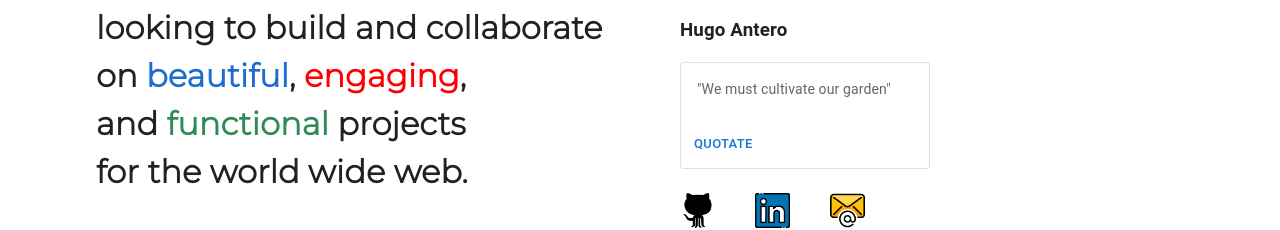
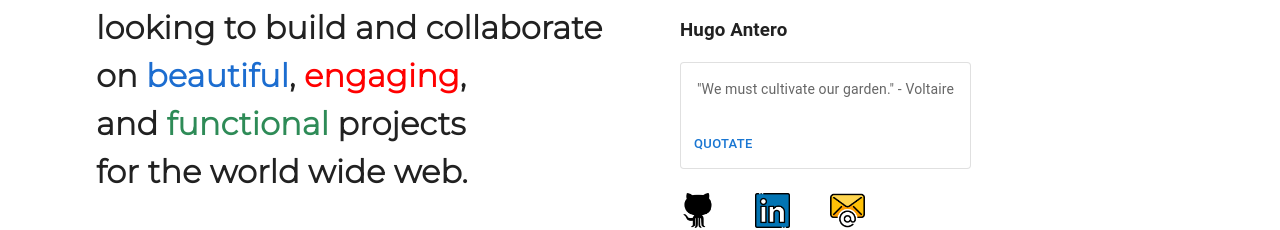
Before and after one commit to vntero/vntero-dot-com, a React (Create React App) app: page / in a window 1280 px wide. Shown: the part 172-402 px from the top of the page. Built offline with nearby package versions, Linux system fonts and the light colour scheme.

Commit message:
adds useState to quotate, adds a 4 quotes too

```diff
--- a/src/components/About.jsx
+++ b/src/components/About.jsx
@@ -1,11 +1,35 @@
 import Avatar from '@mui/material/Avatar'
-import * as React from 'react'
+import React, { useState } from 'react'
 import Card from '@mui/material/Card'
 import { Container, Grid, Box, Typography, Stack, CardMedia, CardContent, CardActions, Button, Chip } from '@mui/material'
 import Balancer from 'react-wrap-balancer'
-import { card, DemoPaper } from './Helpers'
+import { quotes, DemoPaper } from './Helpers'
 
 function About() {
+  const [quoteIndex, setQuoteIndex] = useState(0)
+
+  const handleQuotateClick = () => {
+      let newIndex
+
+      do {
+        newIndex = Math.floor(Math.random() * quotes.length)
+      } while (newIndex === quoteIndex)
+      setQuoteIndex(newIndex)
+    }
+
+    const card = (
+      <React.Fragment>
+        <CardContent>
+          <Typography sx={{ fontSize: 14 }} color="text.secondary" gutterBottom>
+            {quotes[quoteIndex]}
+          </Typography>
+        </CardContent>
+        <CardActions>
+          <Button size='small' onClick={handleQuotateClick}>Quotate</Button>
+        </CardActions>
+      </React.Fragment>
+    )
+
     return (
       <Container>
           {/* Introduction */}
--- a/src/components/Helpers.jsx
+++ b/src/components/Helpers.jsx
@@ -3,18 +3,12 @@ import { Typography, CardActions, Button, Paper } from '@mui/material'
 import CardContent from '@mui/material/CardContent'
 import { styled } from '@mui/material/styles'
 
-export const card = (
-  <React.Fragment>
-    <CardContent>
-      <Typography sx={{ fontSize: 14 }} color="text.secondary" gutterBottom>
-        "We must cultivate our garden"
-      </Typography>
-    </CardContent>
-    <CardActions>
-      <Button size='small'>Quotate</Button>
-    </CardActions>
-  </React.Fragment>
-)
+export const quotes = [
+  '"We must cultivate our garden." - Voltaire',
+  '"We realize it best when we talk with an unliterary friend. He may be full of goodness and good sense but he inhabits a tiny world. In it, we should be suffocated. The man who is contented to be only himself, and therefore less a self, is in prison." - C.S. Lewis',
+  '"My own eyes are not enough for me, I will see through those of others. Reality, even seen through the eyes of many, is not enough. I will see what others have invented." - C.S. Lewis',
+  '"Repetition and recollection are the same movement, except in opposite directions, for what is recollected has been, is repeated backward, whereas genuine repetition is recollected forward." - Kierkegaard'
+]
 
 export const DemoPaper = styled(Paper)(({ theme }) => ({
   padding: theme.spacing(2),
```
